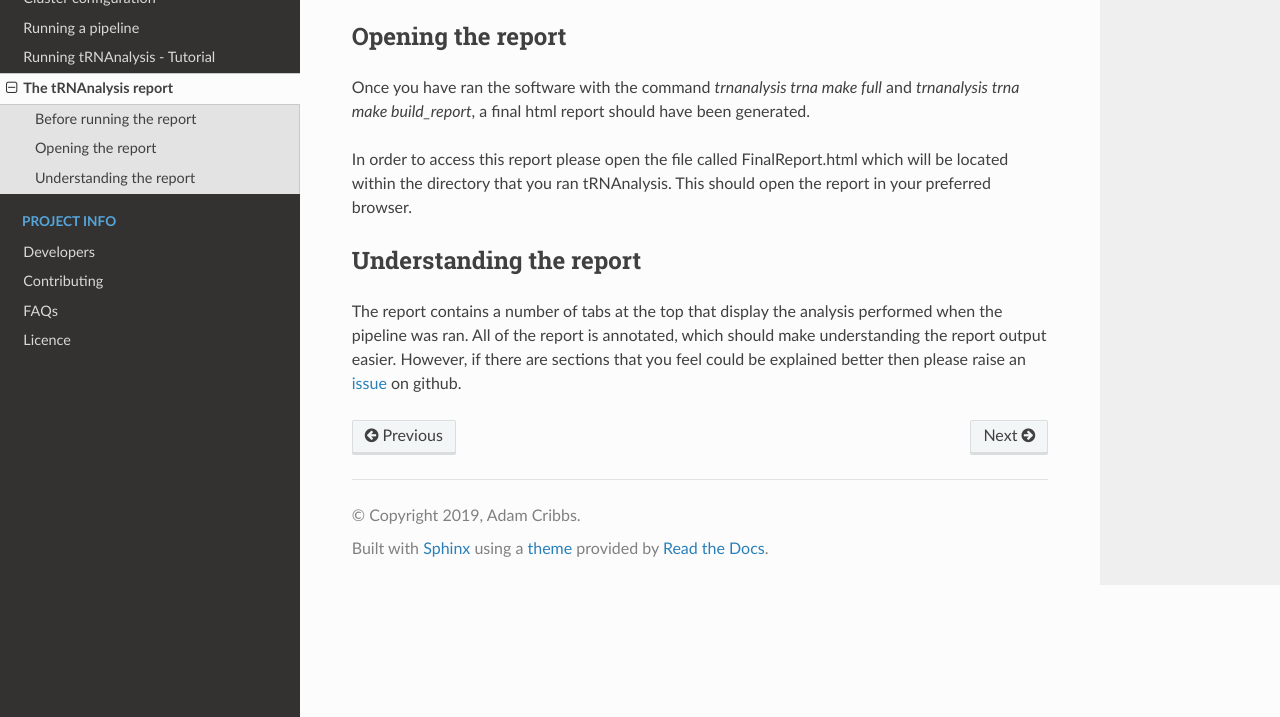
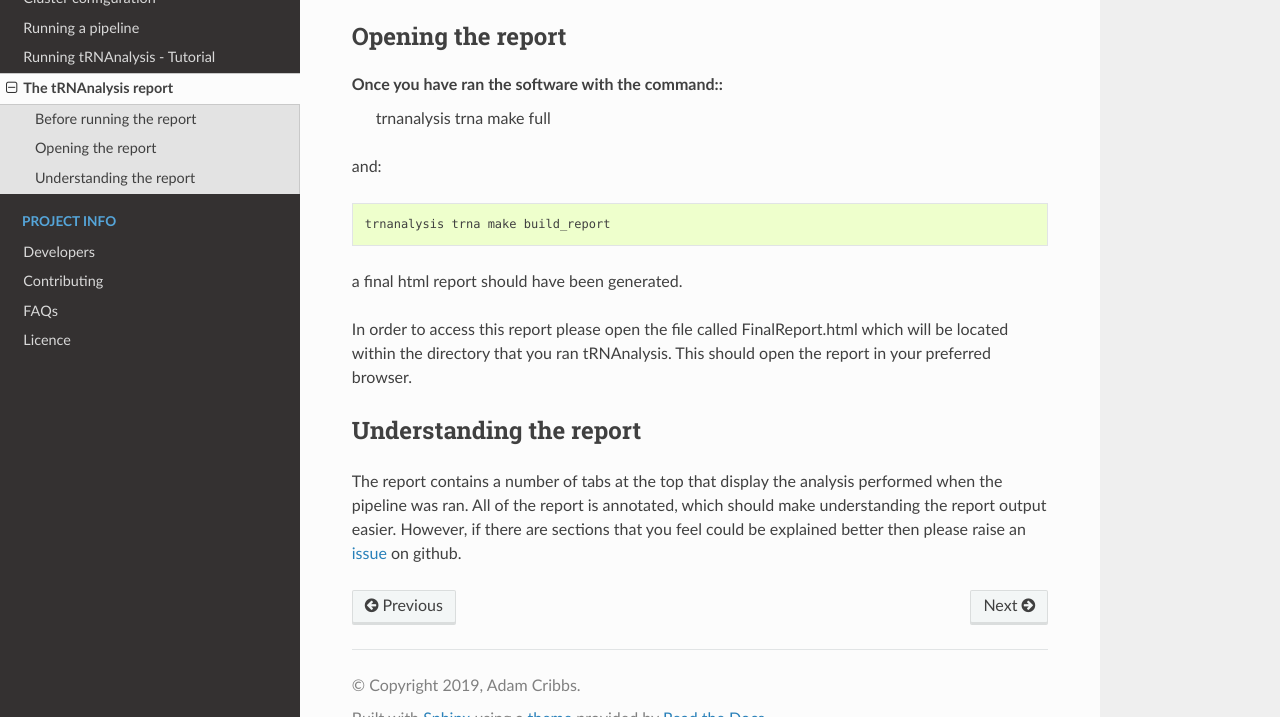
Before and after one commit to Acribbs/tRNAnalysis, a Sphinx documentation site: the page built from docs/getting_started/Output.rst, in a window 1280 px wide and 900 px high, scrolled down 593 px, cut to the strip 183-900 px from the top of the window. Built offline with Sphinx 7.4.7 and the Read the Docs theme 2.0.0, drawn with Linux system fonts in a browser that asks for light colours.

Commit message:
added small doc changes

```diff
--- a/docs/getting_started/Output.rst
+++ b/docs/getting_started/Output.rst
@@ -34,9 +34,14 @@ detailing the model that you would like DESeq2 to run for the data:
 Opening the report
 ------------------
 
-Once you have ran the software with the command `trnanalysis trna make full` and
-`trnanalysis trna make build_report`, a final html report should have been
-generated.
+Once you have ran the software with the command::
+  trnanalysis trna make full
+
+and::
+
+  trnanalysis trna make build_report
+
+a final html report should have been generated.
 
 In order to access this report please open the file called FinalReport.html
 which will be located within the directory that you ran tRNAnalysis. This
```
